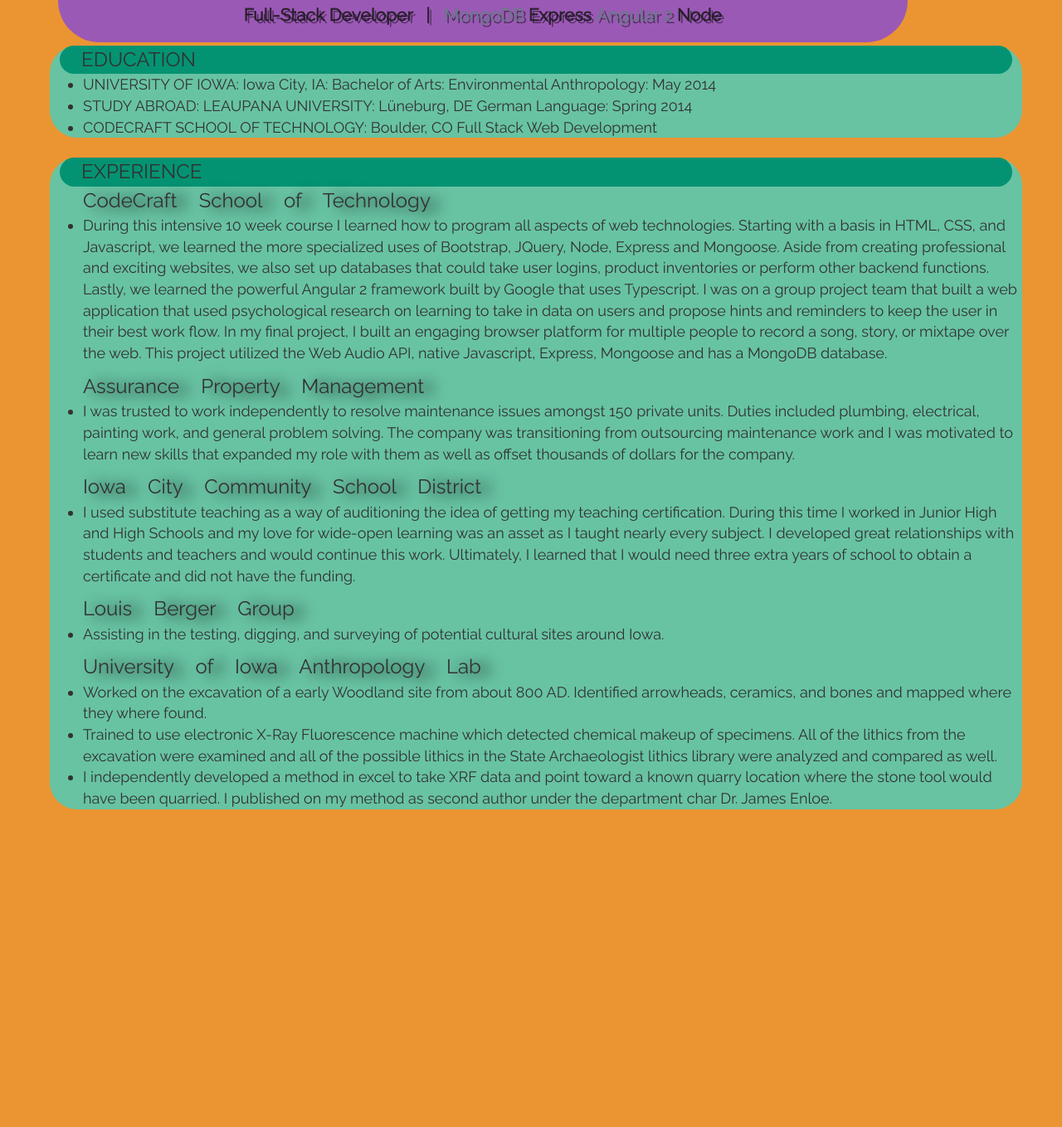
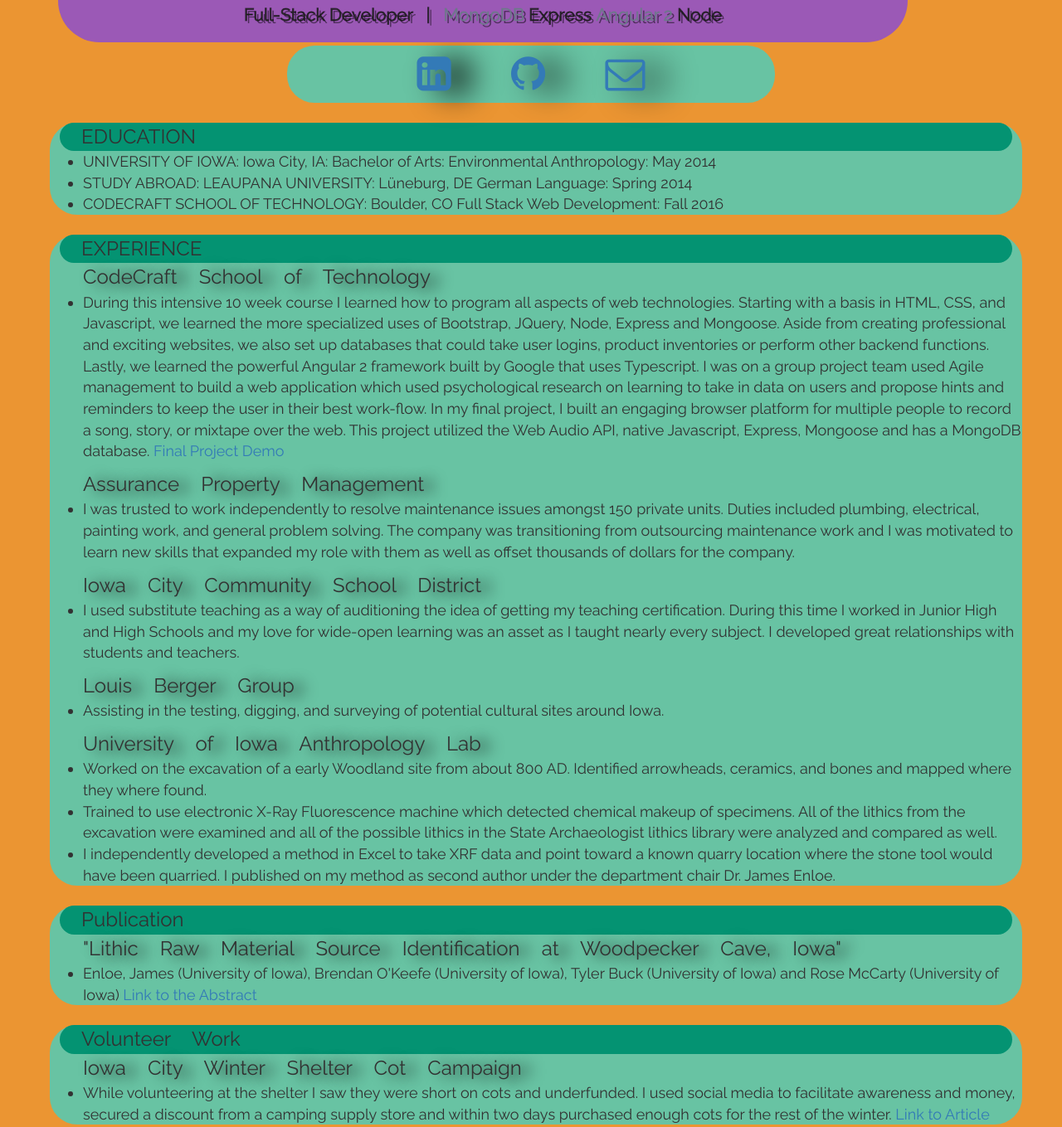
Before and after one commit to Bokeefe/bokeefeSite, a plain HTML site: page resume.html in a window 1280 px wide. Shown: the part 65-1424 px from the top of the page at 83% size. Before the commit the page ends 1065 px from the top, so only its background shows below. Drawn offline with nearby package versions, Linux system fonts and the light colour scheme.

Commit message:
its great

```diff
--- a/resume.html
+++ b/resume.html
@@ -4,6 +4,7 @@
 	<meta charset="UTF-8">
 	<title>Brendan O'Keefe</title>
 	<link rel="stylesheet" href="https://maxcdn.bootstrapcdn.com/bootstrap/3.3.7/css/bootstrap.min.css" integrity="sha384-BVYiiSIFeK1dGmJRAkycuHAHRg32OmUcww7on3RYdg4Va+PmSTsz/K68vbdEjh4u" crossorigin="anonymous">
+	<link rel="stylesheet" href="https://maxcdn.bootstrapcdn.com/font-awesome/4.7.0/css/font-awesome.min.css">
 	<script
 	  src="http://code.jquery.com/jquery-3.1.1.min.js"
 	  integrity="sha256-hVVnYaiADRTO2PzUGmuLJr8BLUSjGIZsDYGmIJLv2b8="
@@ -42,25 +43,37 @@
 	</div><br>
 
 	<div class='resume'>
+		<div class='faker'>
+
+				<a href="https://www.linkedin.com/in/brendanokeefe96">
+					<i class="fa fa-linkedin-square fa-6x" aria-hidden="true"></i>
+				</a>
+				<a href="https://github.com/bokeefe/">
+					<i class="fa fa-github fa-6x" aria-hidden="true"></i>
+				</a>
+				<a href="mailto:brendanokeefe96@gmail.com">
+					<i class="fa fa-envelope-o fa-6x" aria-hidden="true"></i>
+				</a>
+		</div>
 		<div class='shadow2'>
 			<div class='glass'>&nbspEDUCATION</div>
 			<ul>
 				<li>UNIVERSITY OF IOWA: Iowa City, IA: Bachelor of Arts: Environmental Anthropology: May 2014</li>
 				<li>STUDY ABROAD: LEAUPANA UNIVERSITY: Lüneburg, DE German Language: Spring 2014</li>
-				<li>CODECRAFT SCHOOL OF TECHNOLOGY: Boulder, CO Full Stack Web Development</li>
+				<li>CODECRAFT SCHOOL OF TECHNOLOGY: Boulder, CO Full Stack Web Development: Fall 2016</li>
 			</ul>
 		</h2>
 		</div>
 		<div class='shadow2'>
 			<div class='glass'>&nbspEXPERIENCE</div>
 			<ul>CodeCraft School of Technology
-				<li>During this intensive 10 week course I learned how to program all aspects of web technologies. Starting with a  basis in HTML, CSS, and Javascript, we learned the more specialized uses of Bootstrap, JQuery, Node, Express and Mongoose. Aside from creating professional and exciting websites, we also set up databases that could take user logins, product inventories or perform other backend functions. Lastly, we learned the powerful Angular 2 framework built by Google that uses Typescript. I was on a group project team that built a web application that used psychological research on learning to take in data on users and propose hints and reminders to keep the user in their best work flow. In my final project, I built an engaging browser platform for multiple people to record a song, story, or mixtape over the web. This project utilized the Web Audio API, native Javascript, Express, Mongoose and has a MongoDB database.</li>
+				<li>During this intensive 10 week course I learned how to program all aspects of web technologies. Starting with a  basis in HTML, CSS, and Javascript, we learned the more specialized uses of Bootstrap, JQuery, Node, Express and Mongoose. Aside from creating professional and exciting websites, we also set up databases that could take user logins, product inventories or perform other backend functions. Lastly, we learned the powerful Angular 2 framework built by Google that uses Typescript. I was on a group project team used Agile management to build a web application which used psychological research on learning to take in data on users and propose hints and reminders to keep the user in their best work-flow. In my final project, I built an engaging browser platform for multiple people to record a song, story, or mixtape over the web. This project utilized the Web Audio API, native Javascript, Express, Mongoose and has a MongoDB database.<a href="https://youtu.be/KDwkkep8ER4"> Final Project Demo</a></li>
 			</ul>
 			<ul>Assurance Property Management
 				<li>I was trusted to work independently to resolve maintenance issues amongst 150 private units. Duties included plumbing, electrical,  painting work, and general problem solving. The company was transitioning from outsourcing maintenance work and I was motivated to learn new skills that expanded my role with them as well as offset thousands of dollars for the company.</li>
 			</ul>
 			<ul>Iowa City Community School District
-				<li>I used substitute teaching as a way of auditioning the idea of getting my teaching certification. During this time I worked in Junior High and High Schools and my love for wide-open learning was an asset as I taught nearly every subject. I developed great relationships with students and teachers and would continue this work. Ultimately, I learned that I would need three extra years of school to obtain a certificate and did not have the funding.</li>
+				<li>I used substitute teaching as a way of auditioning the idea of getting my teaching certification. During this time I worked in Junior High and High Schools and my love for wide-open learning was an asset as I taught nearly every subject. I developed great relationships with students and teachers.</li>
 			</ul>
 			<ul>Louis Berger Group
 				<li>Assisting in the testing, digging, and surveying of potential cultural sites around Iowa.
@@ -69,10 +82,24 @@
 			<ul> University of Iowa Anthropology Lab
 				<li> Worked on the excavation of a early Woodland site from about 800 AD.  Identified arrowheads, ceramics, and bones and mapped where they where found.</li>
 				<li>Trained to use electronic X-Ray Fluorescence machine which detected chemical makeup of specimens.  All of the lithics from the excavation were examined and all of the possible lithics in the State Archaeologist lithics library were analyzed and compared as well.</li>
-				<li> I independently developed a method in excel to take XRF data and point toward a known quarry location where the stone tool would have been quarried. I published on my method as second author under the department char Dr. James Enloe.</li>
+				<li> I independently developed a method in Excel to take XRF data and point toward a known quarry location where the stone tool would have been quarried. I published on my method as second author under the department chair Dr. James Enloe.</li>
 			</ul>
 			</div>
-	</div>
+			<div class='shadow2'>
+				<div class='glass'>&nbspPublication</div>
+					<ul>"Lithic Raw Material Source Identification at Woodpecker Cave, Iowa"
+						<li>Enloe, James (University of Iowa), Brendan O'Keefe (University of Iowa), Tyler Buck (University of
+						Iowa) and Rose McCarty (University of Iowa)<a href="http://www.saa.org/Portals/0/SAA/Meetings/2014%20Abstracts/E-H.pdf"> Link to the Abstract</href></a></li>
+					</ul>
+				</div>
+			<div class='shadow2'>
+				<div class='glass'>&nbspVolunteer Work</div>
+					<ul>Iowa City Winter Shelter Cot Campaign
+						<li>While volunteering at the shelter I saw they were short on cots and underfunded. I used social media to facilitate awareness and money, secured a discount from a camping supply store and within two days purchased enough cots for the rest of the winter. <a href="http://littlevillagemag.com/iowa-city-musician-raises-money-and-awareness-for-homeless-shelter/"> Link to Article</href></a></li>
+					</ul>
+				</div>
+			</div>
+
 
 </body>
 </html>
--- a/style.css
+++ b/style.css
@@ -65,6 +65,16 @@
   text-shadow: none;
 }
 
+.faker {
+  background-color: #68C3A3;
+  margin: .5em 27% .5em 27%;
+  border-radius: 33px;
+  text-align:center;
+  font-size: 48px;
+  word-spacing: 60px;
+  text-shadow: 0.5em 0.1em 0.7em black;
+}
+
 .resume ul {
   text-shadow: 0.5em 0.1em 0.7em black;
   text-align:left;
```
